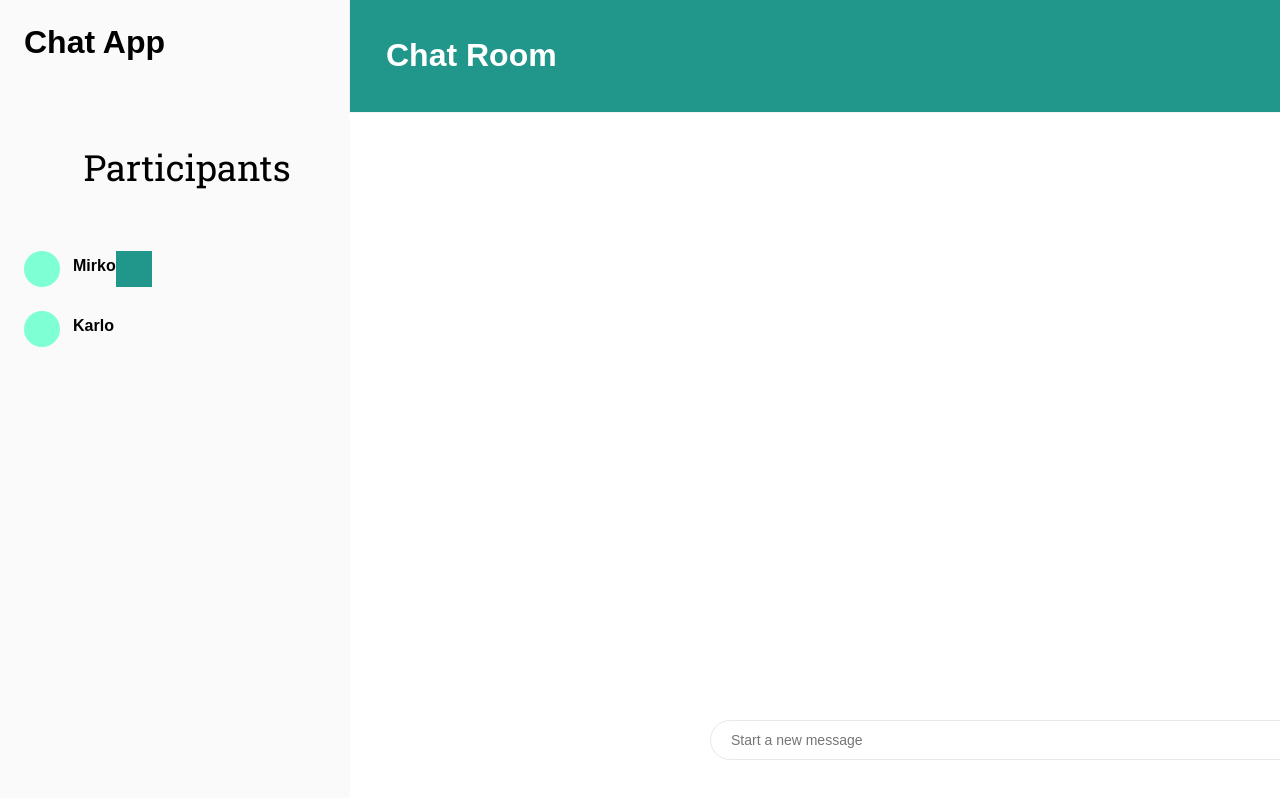
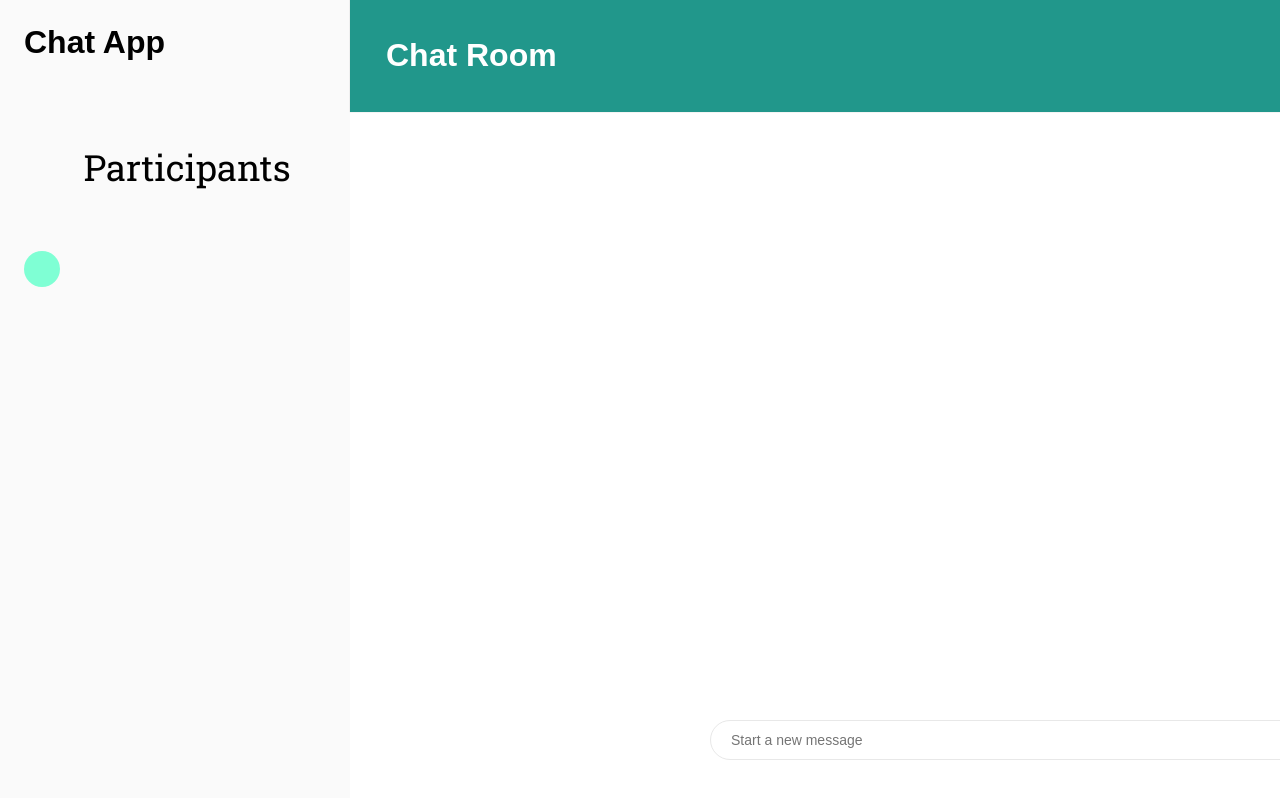
Before and after one commit to gala201/my-web-chat-app, a React (Create React App) app: page /chat in a window 1280 px wide. Shown: the top 798 px of the page. Built offline with nearby package versions, Linux system fonts and the light colour scheme; a web font is replaced by a local one.

Commit message:
added members array, need to map it in chat.js

```diff
--- a/src/App.js
+++ b/src/App.js
@@ -18,11 +18,12 @@ function randomColor() {
 
 function App() {
 
+  // emoji picker react
+
   const [user, setUser] = useState({
     username: "Mirko",
     randomColor: randomColor(),
     avatar: '',
-    avatarId: 0
   })
 
   const [login, setLogin] = useState(false)
@@ -31,8 +32,9 @@ function App() {
   const [drone, setDrone] = useState();
   const [users, setUsers] = useState();
 
-  console.log(user);
-  console.log(users);
+  const [members, setMembers] = useState([]);
+
+
 
   useEffect(() => {
     if (login) {
@@ -51,8 +53,6 @@ function App() {
           console.log("Error on connecting", error);
         }
 
-
-
         const chatRoom = drone.subscribe("observable-room");
 
         chatRoom.on("open", (error) => {
@@ -61,6 +61,20 @@ function App() {
           }
           // Connected to room
         });
+
+        chatRoom.on('members', m => {
+          setMembers(m)
+        })
+
+        chatRoom.on('member_join', member => {
+          setMembers(previous => [...previous, member])
+        })
+
+        chatRoom.on('member_leave', ({id}) => {
+          setMembers(previous => previous.filter(v => v.id !== id))
+          /* const index = members.findIndex(member => member.id === id) */
+
+        })
 
         chatRoom.on("data", (text, chatUser) => {
           setUsers(drone.clientId);
@@ -93,6 +107,9 @@ function App() {
     }
   };
 
+  useEffect(() => {
+    console.log(members);
+  }, [members])
 
 
 
@@ -107,7 +124,8 @@ function App() {
             <Route path='/chat' element={<Chat
               messages={messages}
               users={users}
-              onSendMessage={onSendMessage} />} />
+              onSendMessage={onSendMessage} />}
+              members={members}/>
           </Routes>
 
         </UsersContext.Provider>
--- a/src/components/views/Chat.js
+++ b/src/components/views/Chat.js
@@ -12,7 +12,7 @@ import { UsersContext } from "../../App";
 
 
 
-const Chat = ({ messages, users, onSendMessage }) => {
+const Chat = ({ members, messages, users, onSendMessage }) => {
 
     const { user, setUser } = useContext(UsersContext)
 
@@ -27,12 +27,15 @@ const Chat = ({ messages, users, onSendMessage }) => {
                     <div className='participants'>
                         <div className='chatter'>
                             <div className='random-color'></div>
-                            <div className='chatter-name'>{user.username}</div>
-                            <div className="display-avatar"><img src={user.avatar} alt="" /></div>
-                        </div>
-                        <div className='chatter'>
-                            <div className='random-color'></div>
-                            <div className='chatter-name'>Karlo</div>
+                           {/*  <div className='chatter-name'>{user.username}</div>
+                            <div className="display-avatar"><img src={user.avatar} alt="" /></div> */}
+                            {
+                                members?.map(v => {
+                                    return(
+                                        <div key={v.id}>{v.clientData.username}</div>
+                                    )
+                                })
+                            }
                         </div>
                     </div>
                 </div>
```
Also changed, not shown: 1 other file (tests, documents, lock files or other folders).
